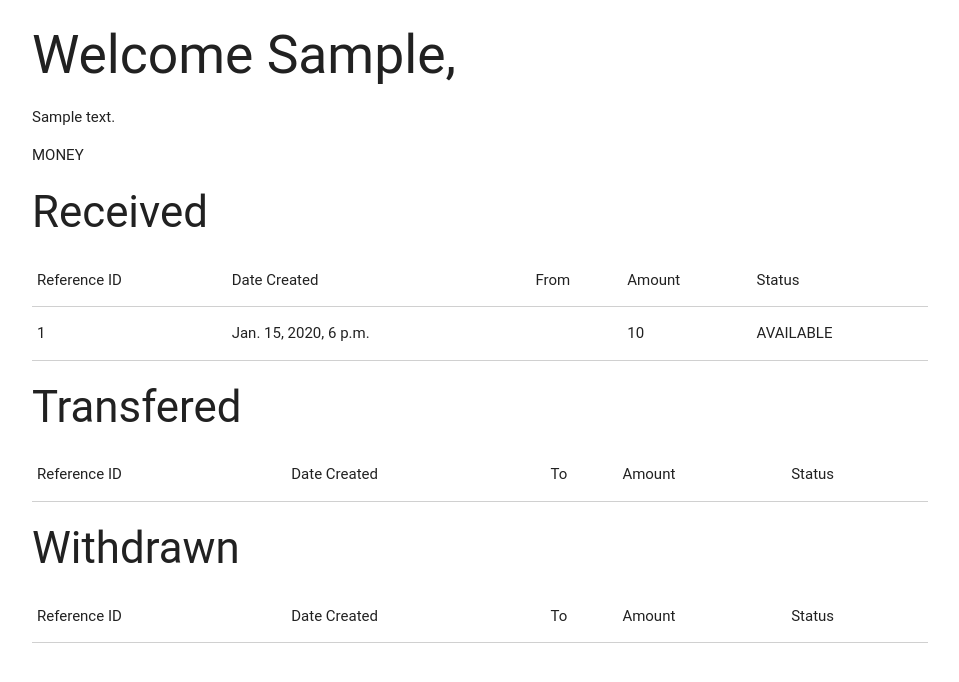
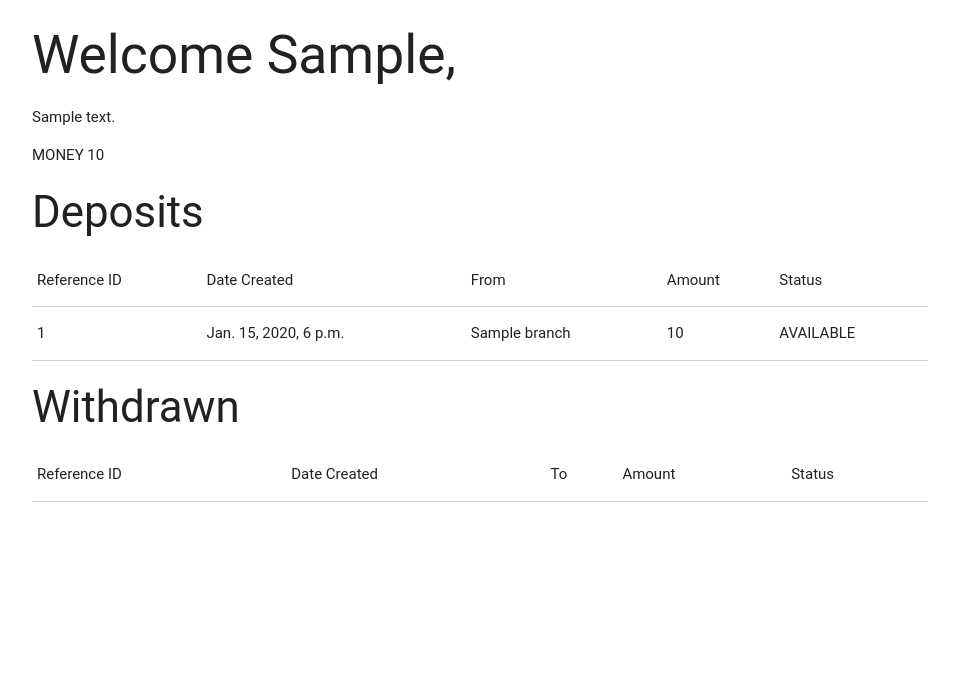
Before and after one commit to merlinsbeard/remittance-simulator, a Django app: page /profile/ in a window 1280 px wide. Shown: the part 83-765 px from the top of the page, without its empty margins (160-1119 px from the left). Run offline with Django 3.2, Linux system fonts and the light colour scheme; a user stored in the database is signed in; tables that the repository leaves empty hold one stand-in row (values such as "Sample post"); some libraries are stand-ins or nearby versions; some web fonts are replaced.

Commit message:
Update context to use TransactionHistory details

```diff
--- a/mayannah/person/templates/person/person_detail.html
+++ b/mayannah/person/templates/person/person_detail.html
@@ -8,11 +8,11 @@
         {{ object.description }}
     </p>
     <p>MONEY
-    {{ money }}</p>
+    {{ moneys }}</p>
 </div>
 
 <div class="container">
-    <h3>Received</h3>
+    <h3>Deposits</h3>
     <table class="bordered">
         <thead>
             <td>Reference ID</td>
@@ -25,32 +25,13 @@
         <tr>
             <td>{{ t.reference_id }}</td>
             <td>{{ t.date_created }}</td>
-            <td>{{ t.sender }}</td>
+            <td>{{ t.branch }}</td>
             <td>{{ t.amount }}</td>
             <td>{{ t.status }}</td>
         </tr>
         {% endfor %}
     </table>
 
-    <h3>Transfered</h3>
-    <table class="bordered">
-        <thead>
-            <td>Reference ID</td>
-            <td>Date Created</td>
-            <td>To</td>
-            <td>Amount</td>
-            <td>Status</td>
-        </thead>
-        {% for t in send %}
-        <tr>
-            <td>{{ t.reference_id }}</td>
-            <td>{{ t.date_created }}</td>
-            <td>{{ t.sender }}</td>
-            <td>{{ t.amount }}</td>
-            <td>{{ t.status }}</td>
-        </tr>
-        {% endfor %}
-    </table>
 
     <h3>Withdrawn</h3>
     <table class="bordered">
@@ -65,7 +46,7 @@
         <tr>
             <td>{{ t.reference_id }}</td>
             <td>{{ t.date_created }}</td>
-            <td>{{ t.sender }}</td>
+            <td>{{ t.branch }}</td>
             <td>{{ t.amount }}</td>
             <td>{{ t.status }}</td>
         </tr>
--- a/mayannah/person/views.py
+++ b/mayannah/person/views.py
@@ -1,7 +1,7 @@
 from django.views.generic import DetailView, ListView
 from django.contrib.auth.mixins import LoginRequiredMixin
 from .models import Person
-from virtual_money.models import Transaction
+from virtual_money.models import Transaction, TransactionHistory, Branch
 from django.db.models import Q
 
 
@@ -22,22 +22,17 @@ class ProfileDetail(LoginRequiredMixin, DetailView):
         context = super(ProfileDetail, self).get_context_data(**kwargs)
         user = self.request.user
 
+        deposits = TransactionHistory.objects.filter(account=user,
+                                                     type="DEPOSIT")
+        withdrawals = TransactionHistory.objects.filter(account=user,
+                                                        type="WITHDRAW")
 
-        transactions = Transaction.objects.filter(
-                Q(account=user) | Q(remitter=user))
-
-        accounts = transactions.filter(account=user)
-        # cash to online
-        deposits = accounts.filter(type="DEPOSIT")
-        # online to cash
-        withdrawals = transactions.filter(type="WITHDRAW")
-        # online to online
-        transfers = accounts.filter(type="TRANSFER")
+        sum_deposits = sum([n.amount for n in deposits])
+        sum_withdraws = sum([n.amount for n in withdrawals])
 
         context['deposits'] = deposits
         context['withdrawals'] = withdrawals
-        context['transfers'] = transfers
-        context['received'] = accounts
+        context['moneys'] = sum_deposits - sum_withdraws
 
         return context
 
```
